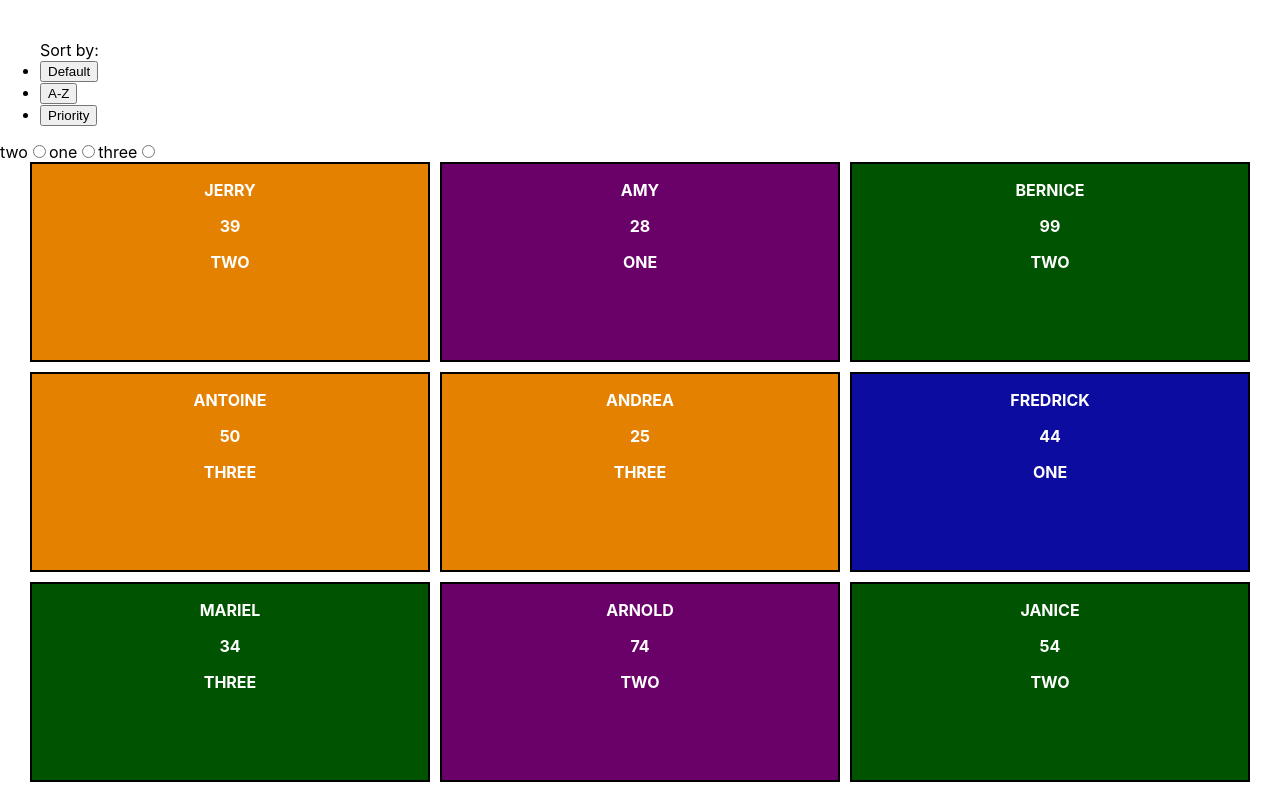
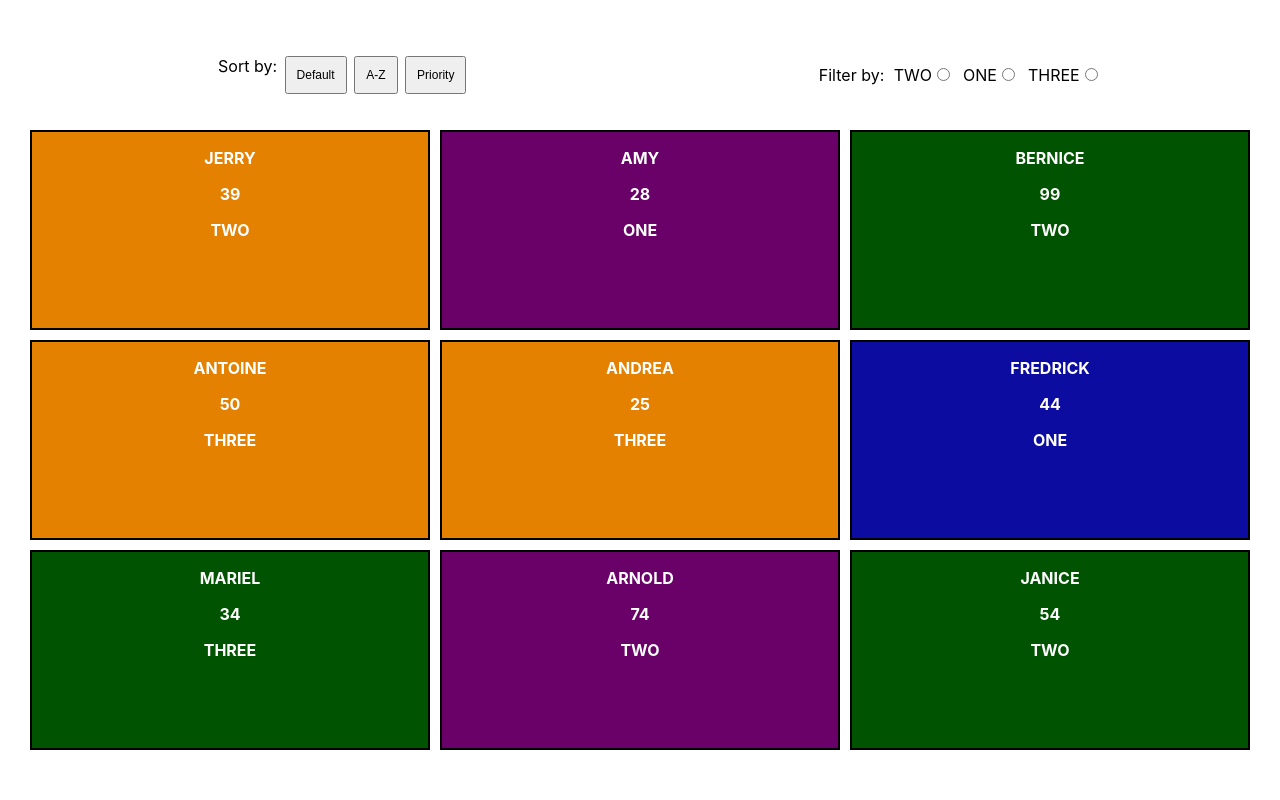
Before and after one commit to dlousa92/forcepointchallenge, a React (Create React App) app: page / in a window 1280 px wide. Built offline with nearby package versions, Linux system fonts and the light colour scheme; what react-router-redux would draw is missing.

Commit message:
style header

```diff
--- a/src/components/Header/Header.css
+++ b/src/components/Header/Header.css
@@ -0,0 +1,26 @@
+.header {
+  margin: 20px 0px;
+}
+
+.navbar {
+  display: flex;
+  justify-content: space-around;
+  align-items: center;
+}
+
+.sortbuttons {
+  display: flex;
+  justify-content: space-around;
+  width: 20%;
+  list-style-type: none;
+}
+
+.sortbuttons li button {
+  padding: 10px;
+  font-size: 12px;
+}
+
+.filterbuttons label {
+  margin: 0px 5px;
+  text-transform: uppercase;
+}
--- a/src/components/Header/Header.js
+++ b/src/components/Header/Header.js
@@ -22,13 +22,13 @@ class Header extends Component {
   render () {
     return (
       <div className='header'>
-        <nav>
-          <ul>Sort by:
+        <nav className='navbar'>
+          <ul className='sortbuttons'>Sort by:
             <li><button onClick={() => this.props.sortDefault()}>Default</button></li>
             <li><button onClick={() => this.props.sortAlphabetical()}>A-Z</button></li>
             <li><button onClick={() => this.props.sortPriority()}>Priority</button></li>
           </ul>
-          <form>{categoryArray.map((item, i) => <label key={i} >{item}<input name='category' type='radio' value={item} onClick={() => this.props.filterByCategory(item)} /></label>)}
+          <form className='filterbuttons'>Filter by: {categoryArray.map((item, i) => <label key={i} >{item}<input name='category' type='radio' value={item} onClick={() => this.props.filterByCategory(item)} /></label>)}
           </form>
         </nav>
       </div>
```
